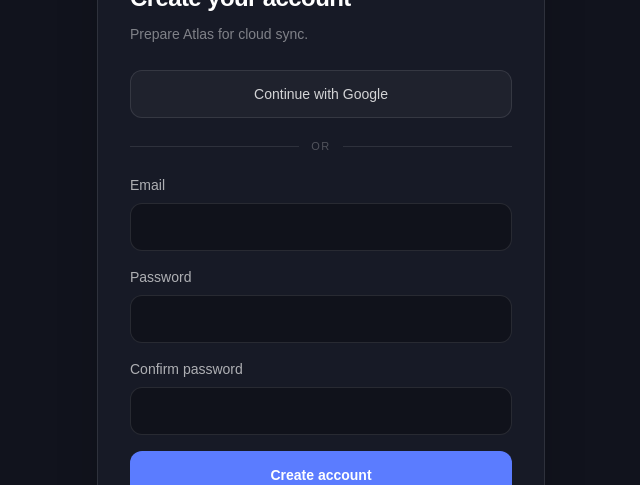
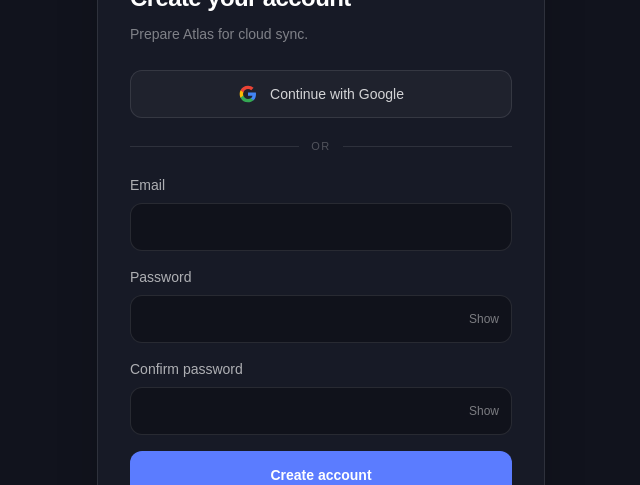
Before and after one commit to HB-16-Manoel/Atlas, a Next.js app: page /auth/sign-up in a window 1280 px wide. Shown: the part 175-660 px from the top of the page, without its empty margins (319-959 px from the left). Built offline with nearby package versions, Linux system fonts and the light colour scheme; no server answers.

Commit message:
Polish Atlas account experience: app/components/AuthShell.tsx

```diff
--- a/app/components/AuthShell.tsx
+++ b/app/components/AuthShell.tsx
@@ -2,7 +2,7 @@
 
 import Image from "next/image";
 import Link from "next/link";
-import { useMemo, useState, type FormEvent } from "react";
+import { useEffect, useMemo, useState, type FormEvent } from "react";
 import { createClient } from "../lib/supabase/client";
 
 type Mode = "login" | "sign-up" | "forgot" | "update";
@@ -18,16 +18,93 @@ function siteUrl() {
   return window.location.origin;
 }
 
+function friendlyAuthError(error: unknown) {
+  const message = error instanceof Error ? error.message : "";
+  const normalized = message.toLowerCase();
+
+  if (normalized.includes("invalid login credentials")) return "Incorrect email or password.";
+  if (normalized.includes("email not confirmed")) return "Confirm your email before logging in.";
+  if (normalized.includes("user already registered")) return "An account with this email already exists.";
+  if (normalized.includes("password") && normalized.includes("weak")) return "Choose a stronger password with at least 8 characters.";
+  if (normalized.includes("expired") || normalized.includes("invalid")) return "This link is invalid or has expired. Request a new one.";
+  if (normalized.includes("rate limit")) return "Too many attempts. Wait a moment and try again.";
+  return message || "Something went wrong. Try again.";
+}
+
+function GoogleLogo() {
+  return (
+    <svg aria-hidden="true" viewBox="0 0 24 24" className="h-5 w-5 shrink-0">
+      <path fill="#4285F4" d="M21.6 12.23c0-.71-.06-1.4-.18-2.06H12v3.9h5.38a4.6 4.6 0 0 1-2 3.02v2.53h3.24c1.9-1.75 2.98-4.33 2.98-7.39Z" />
+      <path fill="#34A853" d="M12 22c2.7 0 4.97-.9 6.63-2.43l-3.24-2.53c-.9.6-2.05.96-3.39.96-2.61 0-4.82-1.76-5.61-4.13H3.04v2.61A10 10 0 0 0 12 22Z" />
+      <path fill="#FBBC05" d="M6.39 13.87A6 6 0 0 1 6.08 12c0-.65.11-1.28.31-1.87V7.52H3.04A10 10 0 0 0 2 12c0 1.61.39 3.14 1.04 4.48l3.35-2.61Z" />
+      <path fill="#EA4335" d="M12 6c1.47 0 2.79.5 3.83 1.5l2.87-2.87A9.64 9.64 0 0 0 12 2a10 10 0 0 0-8.96 5.52l3.35 2.61C7.18 7.76 9.39 6 12 6Z" />
+    </svg>
+  );
+}
+
+function PasswordField({
+  label,
+  value,
+  onChange,
+  autoComplete,
+}: {
+  label: string;
+  value: string;
+  onChange: (value: string) => void;
+  autoComplete: "current-password" | "new-password";
+}) {
+  const [visible, setVisible] = useState(false);
+
+  return (
+    <label className="block text-sm text-white/65">
+      {label}
+      <span className="relative mt-2 block">
+        <input
+          required
+          minLength={8}
+          type={visible ? "text" : "password"}
+          autoComplete={autoComplete}
+          value={value}
+          onChange={(event) => onChange(event.target.value)}
+          className="min-h-12 w-full rounded-xl border border-white/10 bg-[#10121B] px-4 pr-16 text-white outline-none transition-colors focus:border-[#5B7CFF]/60"
+        />
+        <button
+          type="button"
+          onClick={() => setVisible((current) => !current)}
+          aria-label={visible ? `Hide ${label.toLowerCase()}` : `Show ${label.toLowerCase()}`}
+          aria-pressed={visible}
+          className="absolute inset-y-0 right-0 min-w-14 rounded-r-xl px-3 text-xs font-medium text-white/45 hover:text-white/80 focus-visible:outline-2 focus-visible:outline-offset-[-3px] focus-visible:outline-[#5B7CFF]"
+        >
+          {visible ? "Hide" : "Show"}
+        </button>
+      </span>
+    </label>
+  );
+}
+
 export default function AuthShell({ mode }: { mode: Mode }) {
   const supabase = useMemo(() => createClient(), []);
   const [email, setEmail] = useState("");
   const [password, setPassword] = useState("");
   const [confirmPassword, setConfirmPassword] = useState("");
   const [message, setMessage] = useState("");
-  const [error, setError] = useState("");
+  const [error, setError] = useState(() => {
+    if (typeof window === "undefined") return "";
+    const params = new URLSearchParams(window.location.search);
+    if (params.get("error") !== "callback") return "";
+    return friendlyAuthError(new Error(params.get("reason") || "This authentication link is invalid or has expired."));
+  });
   const [busy, setBusy] = useState(false);
   const details = copy[mode];
   const needsPassword = mode === "login" || mode === "sign-up" || mode === "update";
+
+  useEffect(() => {
+    if (mode === "update") {
+      void supabase.auth.getSession().then(({ data }) => {
+        if (!data.session) setError("This password-reset link is invalid or has expired. Request a new one.");
+      });
+    }
+  }, [mode, supabase]);
 
   async function submit(event: FormEvent) {
     event.preventDefault();
@@ -66,7 +143,7 @@ export default function AuthShell({ mode }: { mode: Mode }) {
         setMessage("Password updated. You can return to Atlas.");
       }
     } catch (authError) {
-      setError(authError instanceof Error ? authError.message : "Something went wrong. Try again.");
+      setError(friendlyAuthError(authError));
     } finally {
       setBusy(false);
     }
@@ -74,11 +151,17 @@ export default function AuthShell({ mode }: { mode: Mode }) {
 
   async function continueWithGoogle() {
     setError("");
-    const { error: authError } = await supabase.auth.signInWithOAuth({
-      provider: "google",
-      options: { redirectTo: `${siteUrl()}/auth/callback?next=/` },
-    });
-    if (authError) setError(authError.message);
+    setBusy(true);
+    try {
+      const { error: authError } = await supabase.auth.signInWithOAuth({
+        provider: "google",
+        options: { redirectTo: `${siteUrl()}/auth/callback?next=/` },
+      });
+      if (authError) throw authError;
+    } catch (authError) {
+      setError(friendlyAuthError(authError));
+      setBusy(false);
+    }
   }
 
   return (
@@ -94,7 +177,8 @@ export default function AuthShell({ mode }: { mode: Mode }) {
 
         {(mode === "login" || mode === "sign-up") && (
           <>
-            <button type="button" onClick={continueWithGoogle} className="mt-6 flex min-h-12 w-full items-center justify-center rounded-xl border border-white/10 bg-white/[0.035] text-sm font-medium text-white/80 hover:bg-white/[0.07]">
+            <button type="button" disabled={busy} onClick={continueWithGoogle} className="mt-6 flex min-h-12 w-full items-center justify-center gap-3 rounded-xl border border-white/10 bg-white/[0.035] text-sm font-medium text-white/80 hover:bg-white/[0.07] disabled:opacity-50">
+              <GoogleLogo />
               Continue with Google
             </button>
             <div className="my-5 flex items-center gap-3 text-[11px] uppercase tracking-[0.14em] text-white/25"><span className="h-px flex-1 bg-white/10" />or<span className="h-px flex-1 bg-white/10" /></div>
@@ -108,20 +192,16 @@ export default function AuthShell({ mode }: { mode: Mode }) {
             </label>
           )}
           {needsPassword && (
-            <label className="block text-sm text-white/65">{mode === "update" ? "New password" : "Password"}
-              <input required minLength={8} type="password" autoComplete={mode === "login" ? "current-password" : "new-password"} value={password} onChange={(event) => setPassword(event.target.value)} className="mt-2 min-h-12 w-full rounded-xl border border-white/10 bg-[#10121B] px-4 text-white outline-none transition-colors focus:border-[#5B7CFF]/60" />
-            </label>
+            <PasswordField label={mode === "update" ? "New password" : "Password"} value={password} onChange={setPassword} autoComplete={mode === "login" ? "current-password" : "new-password"} />
           )}
           {mode === "sign-up" && (
-            <label className="block text-sm text-white/65">Confirm password
-              <input required minLength={8} type="password" autoComplete="new-password" value={confirmPassword} onChange={(event) => setConfirmPassword(event.target.value)} className="mt-2 min-h-12 w-full rounded-xl border border-white/10 bg-[#10121B] px-4 text-white outline-none transition-colors focus:border-[#5B7CFF]/60" />
-            </label>
+            <PasswordField label="Confirm password" value={confirmPassword} onChange={setConfirmPassword} autoComplete="new-password" />
           )}
 
           {error && <p role="alert" className="rounded-xl border border-red-400/15 bg-red-400/[0.06] p-3 text-sm text-red-200/85">{error}</p>}
           {message && <p role="status" className="rounded-xl border border-[#5B7CFF]/15 bg-[#5B7CFF]/[0.06] p-3 text-sm text-white/70">{message}</p>}
 
-          <button disabled={busy} className="min-h-12 w-full rounded-xl bg-[#5B7CFF] px-4 text-sm font-semibold text-white transition-colors hover:bg-[#6B89FF] disabled:opacity-50">{busy ? "Please wait…" : details.submit}</button>
+          <button type="submit" disabled={busy} className="min-h-12 w-full rounded-xl bg-[#5B7CFF] px-4 text-sm font-semibold text-white transition-colors hover:bg-[#6B89FF] disabled:opacity-50">{busy ? "Please wait…" : details.submit}</button>
         </form>
 
         {mode === "login" && <div className="mt-5 flex items-center justify-between text-sm"><Link href="/auth/forgot-password" className="text-white/45 hover:text-white/75">Forgot password?</Link><Link href="/auth/sign-up" className="text-[#7892FF] hover:text-[#91A5FF]">Create account</Link></div>}
```
